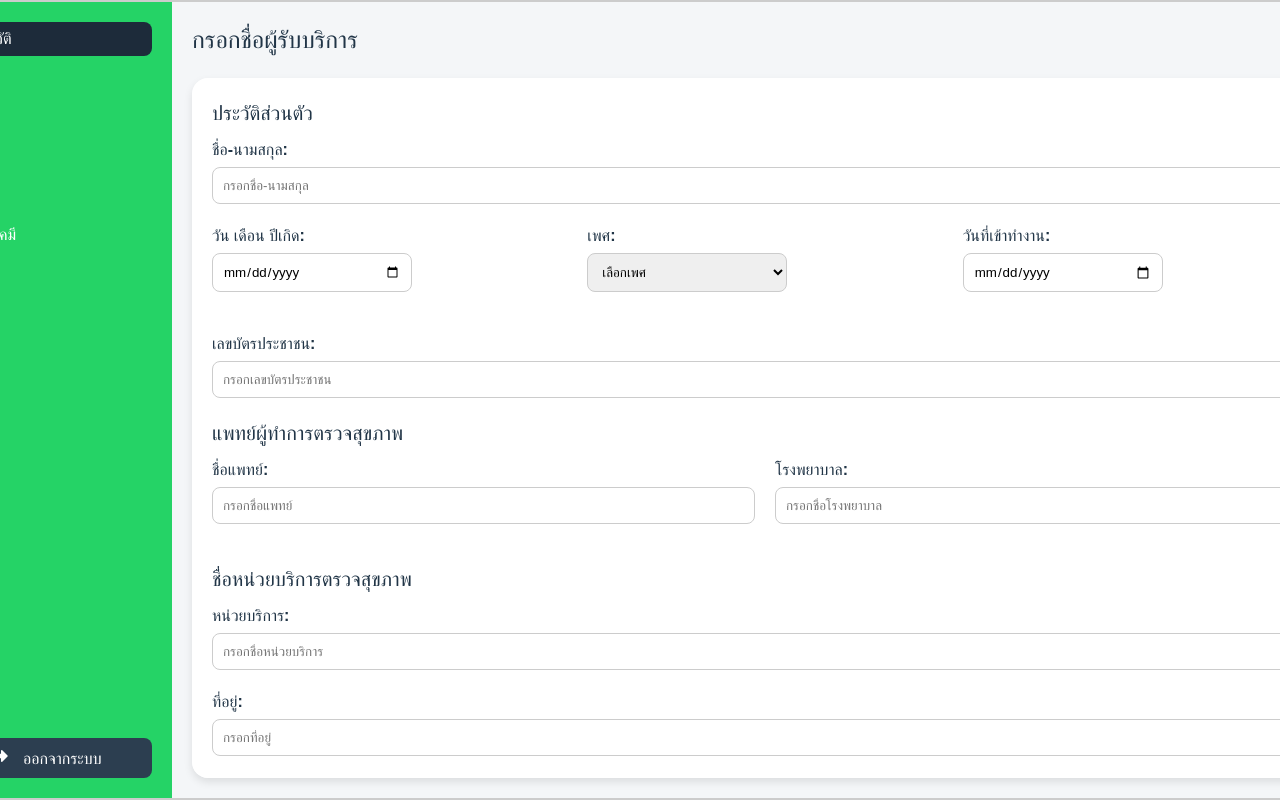
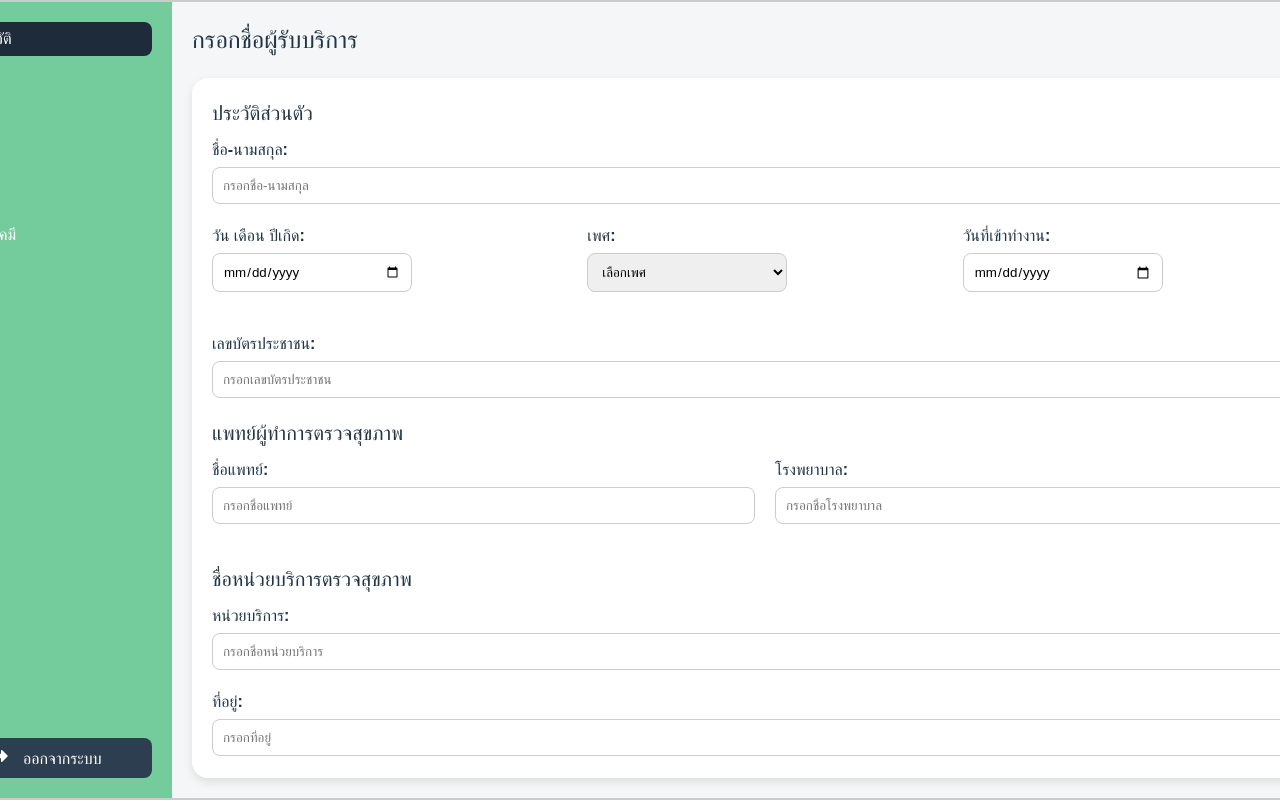
Before and after one commit to joozery/webappmo, a React (Vite) app in the folder frontend/: page /dashboard in a window 1280 px wide. Shown: the top 800 px of the page. Built offline with nearby package versions, Linux system fonts and the light colour scheme.

Commit message:
Updated CSS for sidebar and container, added spacing and border-radius

```diff
--- a/frontend/src/components/Dashboard.css
+++ b/frontend/src/components/Dashboard.css
@@ -39,7 +39,7 @@ body, html {
 }
 
 .sidebar {
-  background-color: #25d366;
+  background-color: #74cb9c;
   width: 250px;
   color: white;
   display: flex;
```
